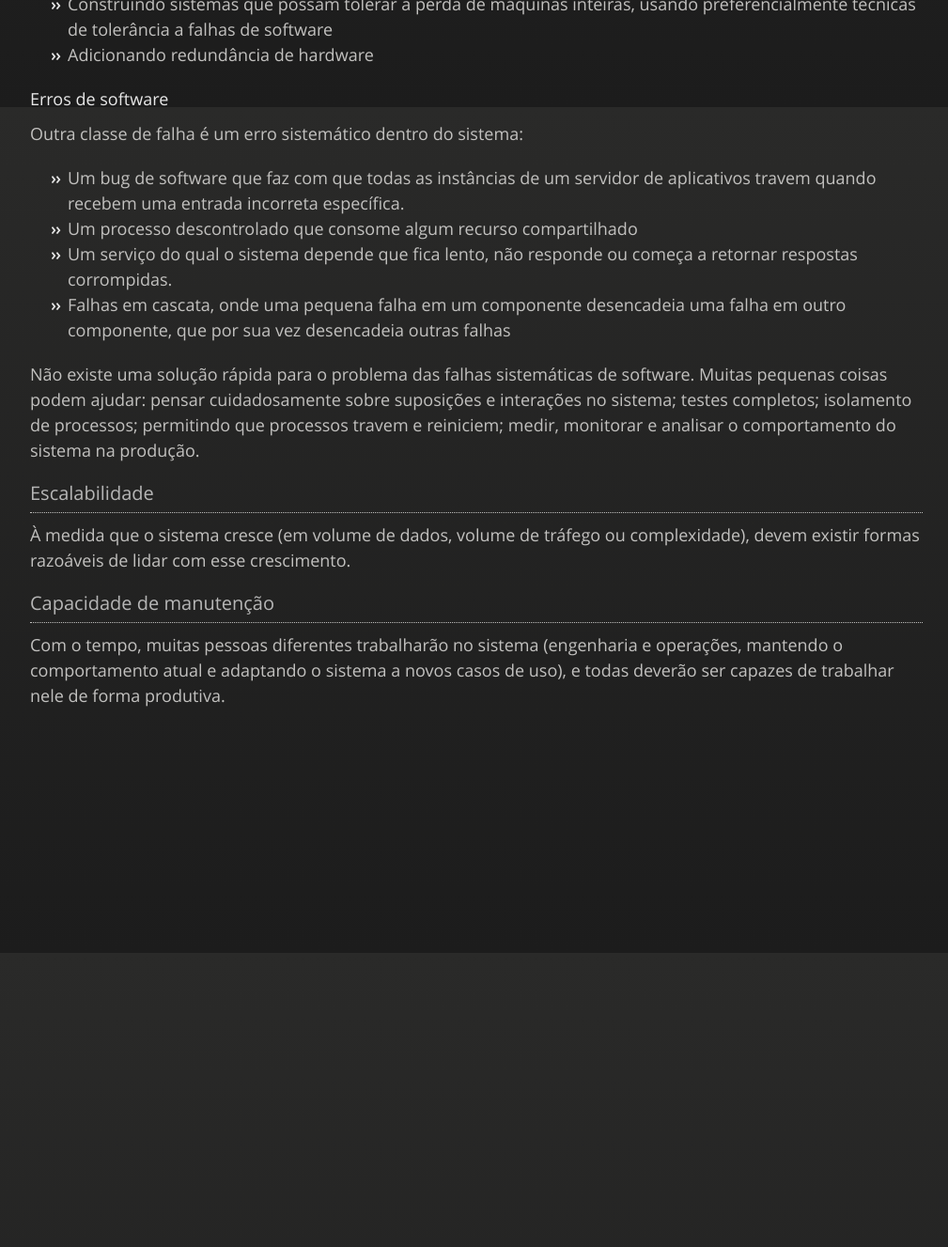
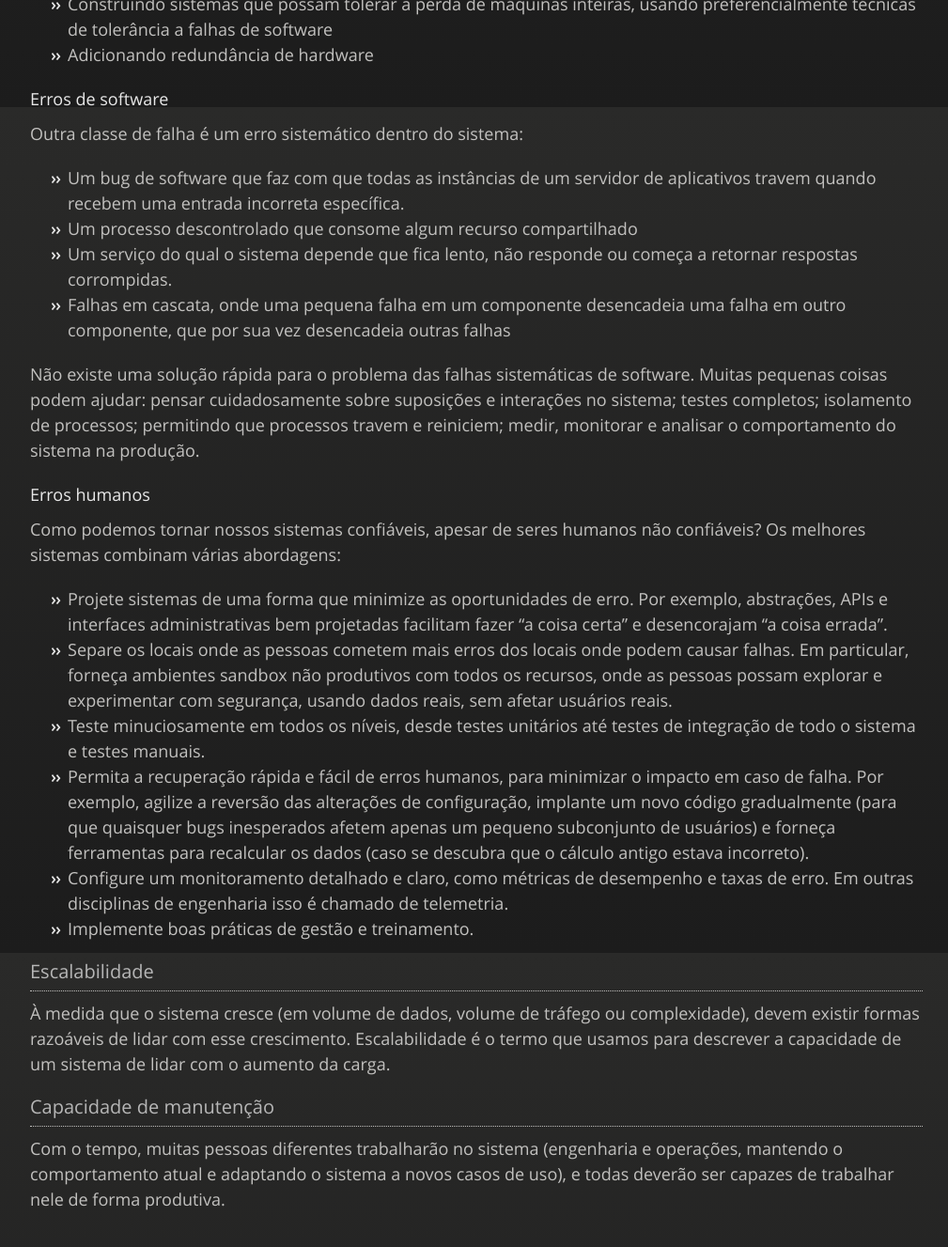
Before and after one commit to JeannAndrade/jeannandrade.github.io, a Jekyll site: the page built from content/data_intensive_applications/index.md, in a window 1280 px wide and 1400 px high, scrolled down 1686 px. Shown: the top 1327 px of the window at 94% size, without its empty margins (108-1117 px from the left). Built offline with Jekyll 4.4.1, drawn with Linux system fonts in a browser that asks for light colours; nearby versions of some CDN libraries; comment, search, counter and statistics services are not loaded; our own code applies the rules of GitHub Pages for plain Markdown files; before the commit the page ends 2550 px from its top, so only the background shows below that.

Commit message:
P1. C1. finalizado texto sobre confiabilidade

```diff
--- a/content/data_intensive_applications/index.md
+++ b/content/data_intensive_applications/index.md
@@ -69,9 +69,20 @@ Outra classe de falha é um erro sistemático dentro do sistema:
 
 Não existe uma solução rápida para o problema das falhas sistemáticas de software. Muitas pequenas coisas podem ajudar: pensar cuidadosamente sobre suposições e interações no sistema; testes completos; isolamento de processos; permitindo que processos travem e reiniciem; medir, monitorar e analisar o comportamento do sistema na produção.
 
+#### Erros humanos
+
+Como podemos tornar nossos sistemas confiáveis, apesar de seres humanos não confiáveis? Os melhores sistemas combinam várias abordagens:
+
+* Projete sistemas de uma forma que minimize as oportunidades de erro. Por exemplo, abstrações, APIs e interfaces administrativas bem projetadas facilitam fazer “a coisa certa” e desencorajam “a coisa errada”.
+* Separe os locais onde as pessoas cometem mais erros dos locais onde podem causar falhas. Em particular, forneça ambientes sandbox não produtivos com todos os recursos, onde as pessoas possam explorar e experimentar com segurança, usando dados reais, sem afetar usuários reais.
+* Teste minuciosamente em todos os níveis, desde testes unitários até testes de integração de todo o sistema e testes manuais.
+* Permita a recuperação rápida e fácil de erros humanos, para minimizar o impacto em caso de falha. Por exemplo, agilize a reversão das alterações de configuração, implante um novo código gradualmente (para que quaisquer bugs inesperados afetem apenas um pequeno subconjunto de usuários) e forneça ferramentas para recalcular os dados (caso se descubra que o cálculo antigo estava incorreto).
+* Configure um monitoramento detalhado e claro, como métricas de desempenho e taxas de erro. Em outras disciplinas de engenharia isso é chamado de telemetria.
+* Implemente boas práticas de gestão e treinamento.
+
 ### Escalabilidade
 
- À medida que o sistema cresce (em volume de dados, volume de tráfego ou complexidade), devem existir formas razoáveis de lidar com esse crescimento.
+ À medida que o sistema cresce (em volume de dados, volume de tráfego ou complexidade), devem existir formas razoáveis de lidar com esse crescimento. Escalabilidade é o termo que usamos para descrever a capacidade de um sistema de lidar com o aumento da carga.
 
 ### Capacidade de manutenção
 
```
